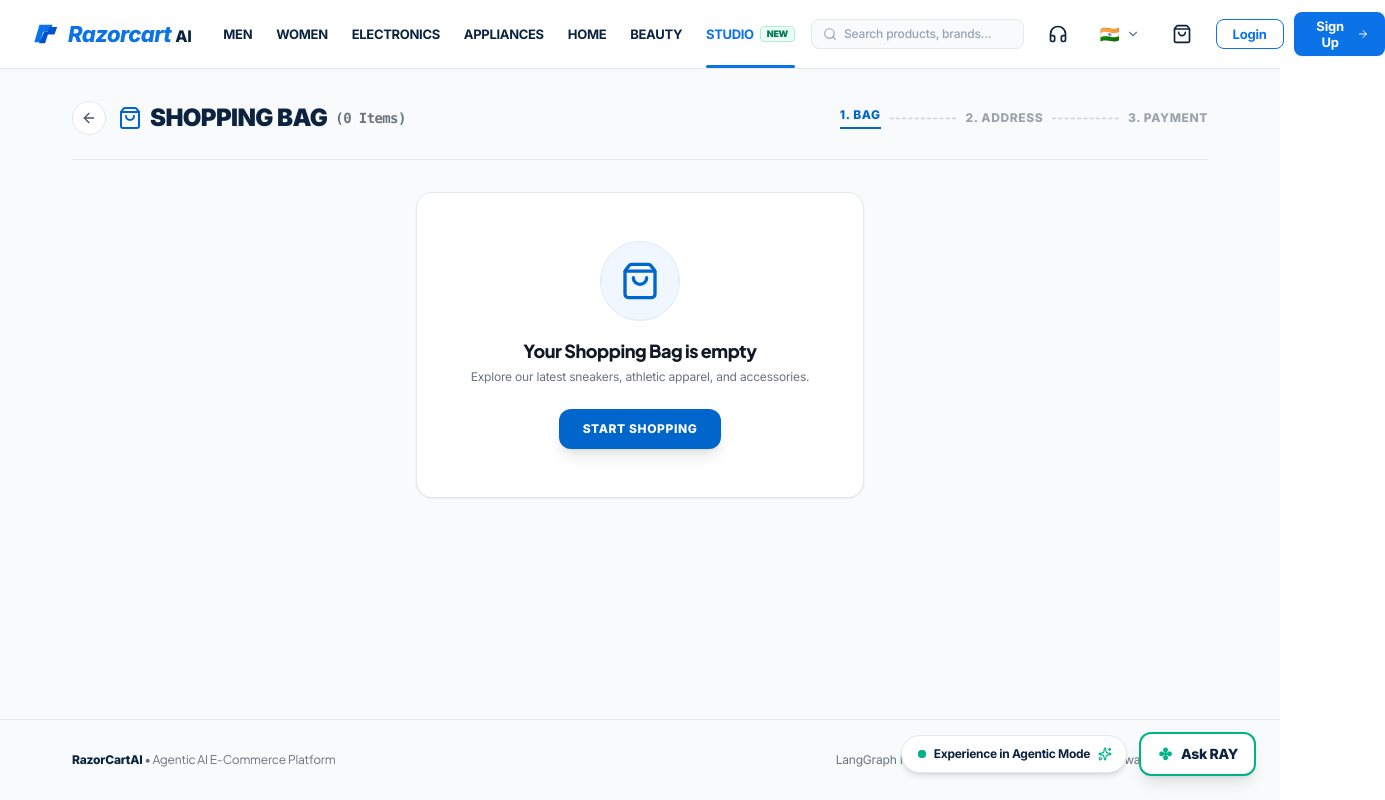
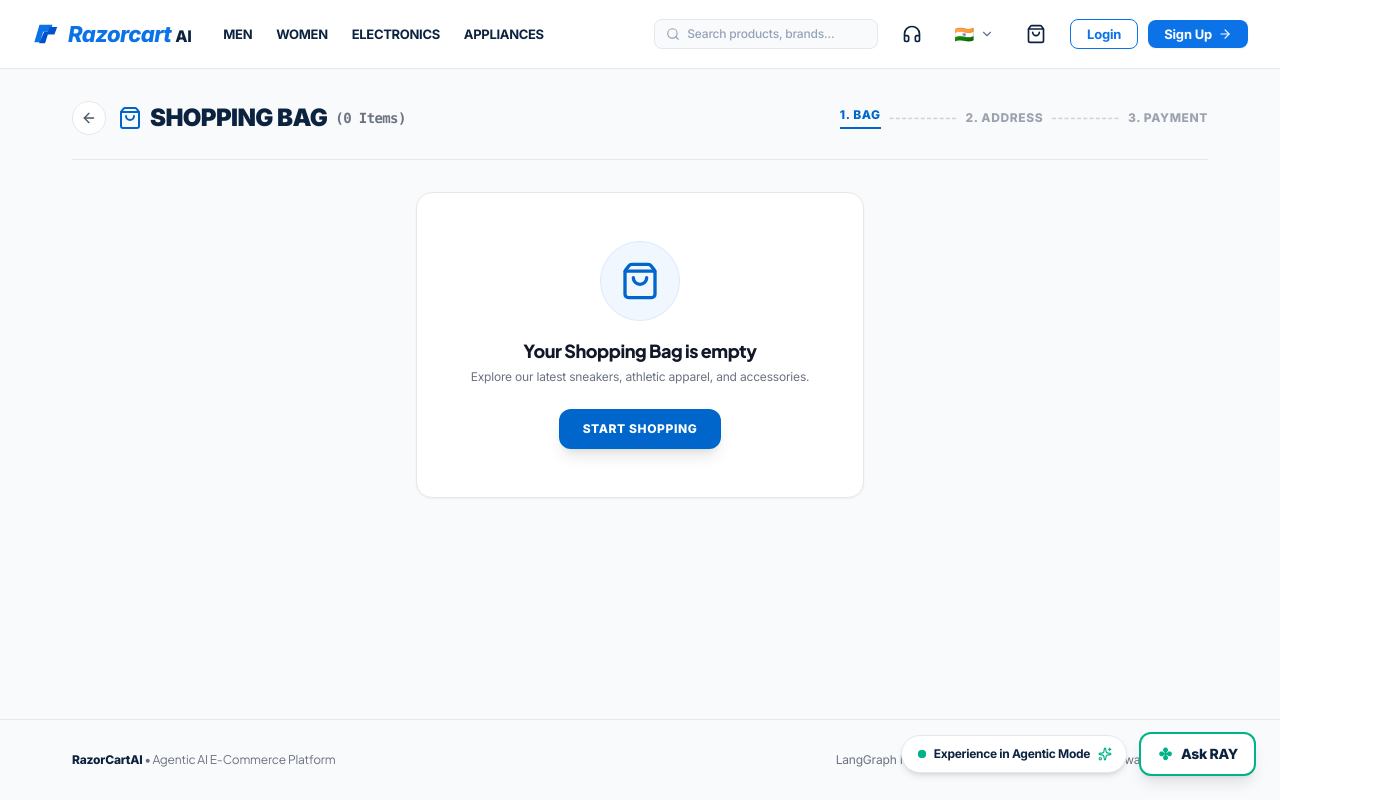
Before and after one commit to Sujit224/RazorcartAI, a React (Vite) app in the folder frontend/: page /cart in a window 1280 px wide. Shown: the whole page, 1385 px wide, since content can reach past the window. Built offline with nearby package versions, Linux system fonts and the light colour scheme.

Commit message:
feat(navbar): remove HOME, BEAUTY, and STUDIO categories

```diff
--- a/frontend/src/components/Navbar.jsx
+++ b/frontend/src/components/Navbar.jsx
@@ -90,41 +90,6 @@ export const Navbar = ({ onSearch, searchQuery, setSearchQuery, selectedCategory
         subcategories: [
           { name: "Kitchen Appliances", query: "Show smart kitchen appliances and air fryers" },
           { name: "Personal Grooming", query: "Show trimmers and hair stylers" },
-        ]
-      }
-    },
-    {
-      label: "HOME",
-      cat: "HOME & KITCHEN",
-      dropdown: {
-        title: "HOME & LIVING",
-        subcategories: [
-          { name: "Home Decor & Lighting", query: "Show modern home decor and lamps" },
-          { name: "Cookware & Dining", query: "Show nonstick cookware and dinnerware" },
-        ]
-      }
-    },
-    {
-      label: "BEAUTY",
-      cat: "BEAUTY & PERSONAL CARE",
-      dropdown: {
-        title: "BEAUTY & PERSONAL CARE",
-        subcategories: [
-          { name: "Skincare Essentials", query: "Show top rated skincare and serums" },
-          { name: "Fragrances & Perfumes", query: "Show luxury perfumes and mists" },
-        ]
-      }
-    },
-    {
-      label: "STUDIO",
-      cat: "ALL",
-      isNew: true,
-      dropdown: {
-        title: "AGENTIC COMMERCE STUDIO",
-        subcategories: [
-          { name: "AI Semantic Search", query: "Explore semantic recommendation feed" },
-          { name: "Frequently Bought Together", query: "Show frequently bought together bundle pairings" },
-          { name: "Zero-Dropoff Payment Recovery", query: "Explain 504 gateway recovery workflow" },
         ]
       }
     },
```
